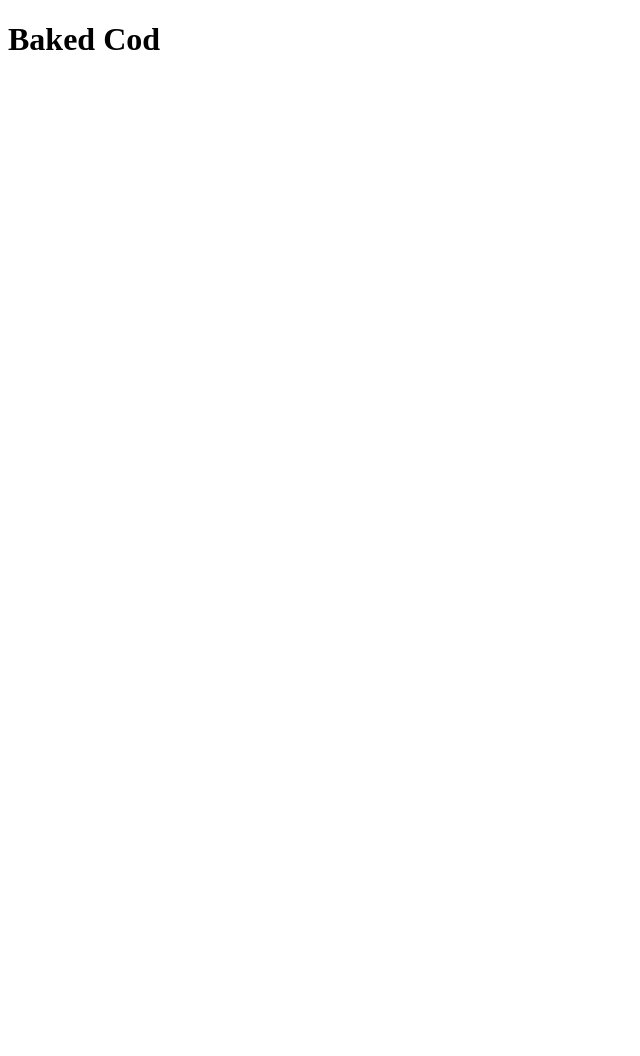
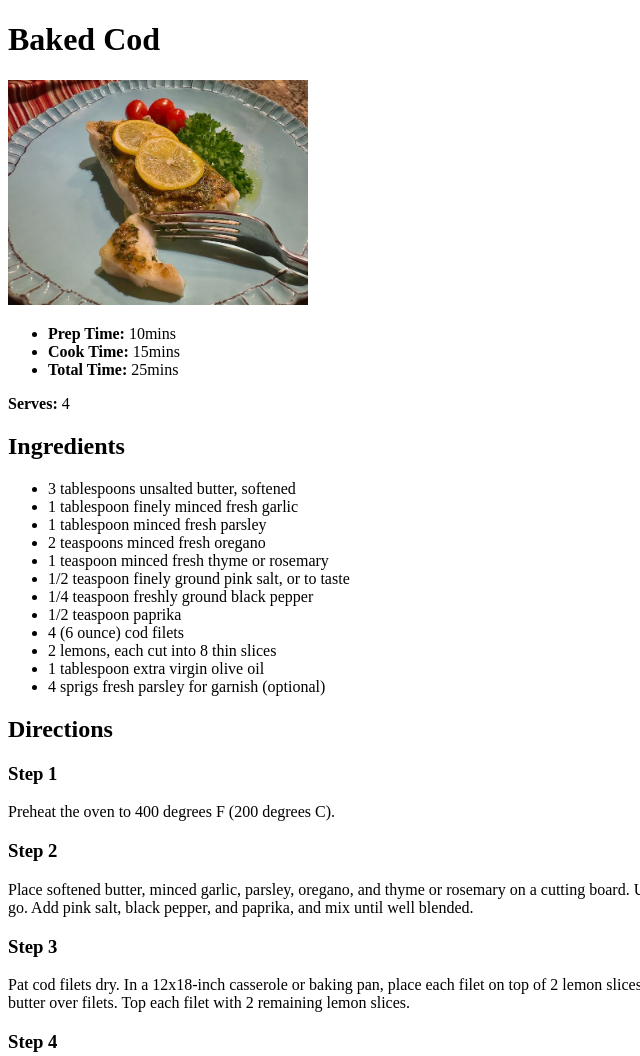
Before and after one commit to robertb87/odin-recipes, a plain HTML site: page recipes/baked-cod.html in a window 1280 px wide. Shown: the top 1056 px of the page, without its empty margins (0-640 px from the left). Before the commit the page ends 800 px from the top, so only its background shows below. Drawn offline with Linux system fonts and the light colour scheme.

Commit message:
Add Content for Baked Cod
Add the content for the baked cod recipe.
	modified:   recipes/baked-cod.html

```diff
--- a/recipes/baked-cod.html
+++ b/recipes/baked-cod.html
@@ -6,5 +6,57 @@
     </head>
     <body>
         <H1>Baked Cod</H1>
+        <img src="../images/baked-cod.jpg" alt="Baked cod on a plate" width="300">
+        <p>
+            <ul>
+                <li><strong>Prep Time:</strong> 10mins</li>
+                <li><strong>Cook Time:</strong> 15mins</li>
+                <li><strong>Total Time:</strong> 25mins</li>
+            </ul>
+        </p>
+        <p>
+            <strong>Serves:</strong> 4
+        </p>
+
+        <p>
+            <h2>Ingredients</h2>
+            <ul>
+                <li>3 tablespoons unsalted butter, softened</li>
+                <li>1 tablespoon finely minced fresh garlic</li>
+                <li>1 tablespoon minced fresh parsley</li>
+                <li>2 teaspoons minced fresh oregano</li>
+                <li>1 teaspoon minced fresh thyme or rosemary</li>
+                <li>1/2 teaspoon finely ground pink salt, or to taste</li>
+                <li>1/4 teaspoon freshly ground black pepper</li>
+                <li>1/2 teaspoon paprika</li>
+                <li>4 (6 ounce) cod filets</li>
+                <li>2 lemons, each cut into 8 thin slices</li>
+                <li>1 tablespoon extra virgin olive oil</li>
+                <li>4 sprigs fresh parsley for garnish  (optional)</li>
+            </ul>
+        </p>
+        <p>
+            <h2>Directions</h2>
+            <p>
+                <h3>Step 1</h3>
+                Preheat the oven to 400 degrees F (200 degrees C).
+            </p>
+            <p>
+                <h3>Step 2</h3>
+                Place softened butter, minced garlic, parsley, oregano, and thyme or rosemary on a cutting board. Using a sharp knife, cut herbs and garlic into each other and the butter, cutting and mixing as you go. Add pink salt, black pepper, and paprika, and mix until well blended.
+            </p>
+            <p>
+                <h3>Step 3</h3>
+                Pat cod filets dry. In a 12x18-inch casserole or baking pan, place each filet on top of 2 lemon slices. Evenly divide herb butter mixture among the filets; use a fork or offset spatula to spread herb butter over filets. Top each filet with 2 remaining lemon slices.
+            </p>
+            <p>
+                <h3>Step 4</h3>
+                Bake in the preheated oven until cod flakes easily with a fork, 13 to 15 minutes. See note.
+            </p>
+            <p>
+                <h3>Step 5</h3>
+                To serve, drizzle each filet with extra virgin olive oil, and garnish with fresh parsley, if desired.
+            </p>
+        </p>
     </body>
 </html>
```
